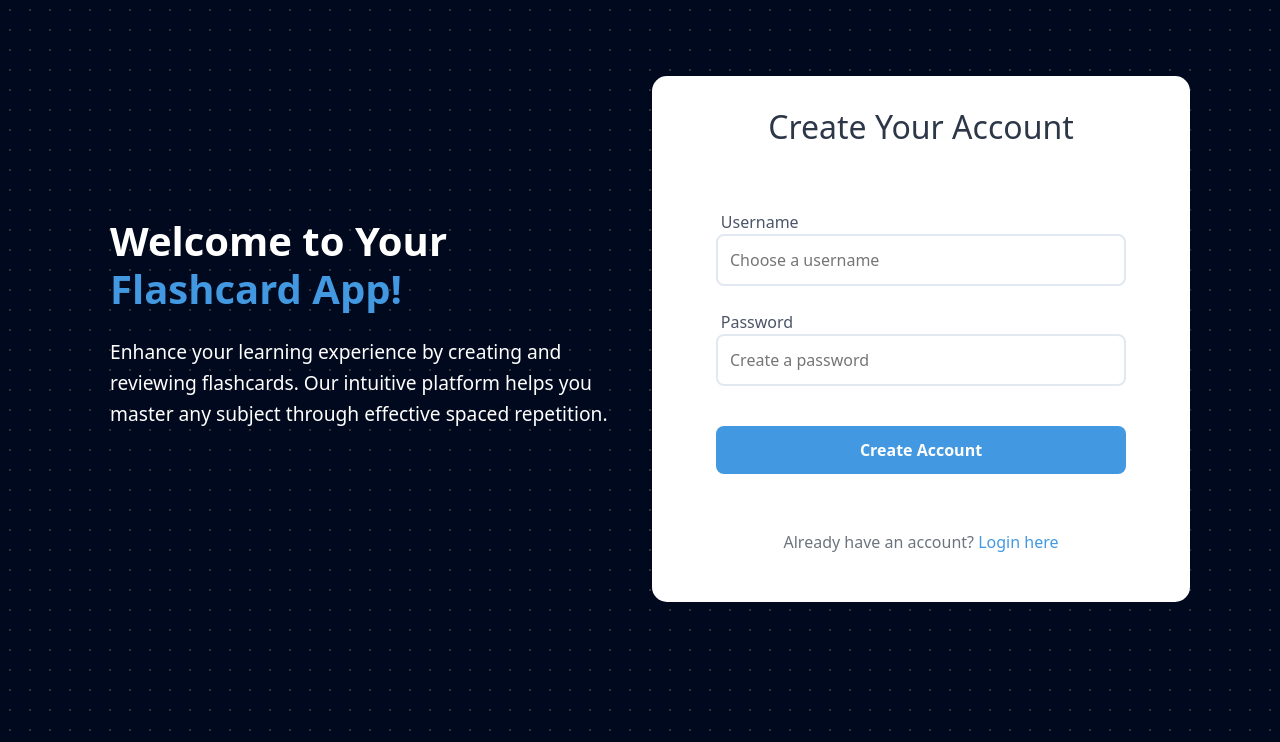
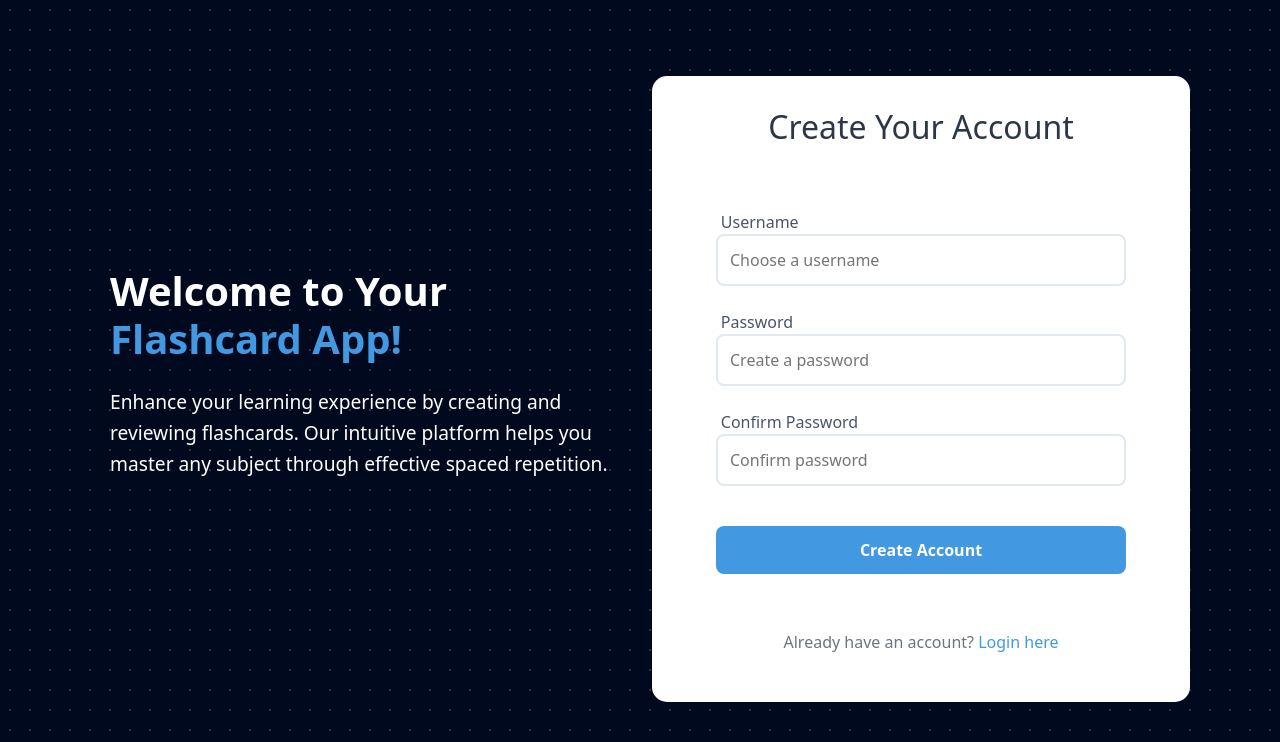
Before and after one commit to nberdi/Flashcard-App, a Flask app: page /register in a window 1280 px wide. Shown: the top 742 px of the page. Run offline with Flask 3, Linux system fonts and the light colour scheme.

Commit message:
added input to confirm password

```diff
--- a/app.py
+++ b/app.py
@@ -60,6 +60,7 @@ def register():
     if request.method == 'POST':
         username = request.form.get('username')
         password = request.form.get('password')
+        confirm_password = request.form.get('confirm_password')
 
         if len(username) < 5:
             flash('Username must be at least 5 characters long')
@@ -67,6 +68,10 @@ def register():
 
         if len(password) < 8:
             flash('Password must be at least 8 characters long')
+            return redirect(url_for('register'))
+
+        if password != confirm_password:
+            flash('Passwords do not match')
             return redirect(url_for('register'))
 
         # check for existing username
--- a/templates/register.html
+++ b/templates/register.html
@@ -32,6 +32,11 @@
                             <input type="password" class="form_input" name="password"
                                     placeholder="Create a password" required>
                         </div>
+                        <div class="form_container">
+                            <label for="confirm_password" class="form_label">Confirm Password</label>
+                            <input type="password" class="form_input" name="confirm_password"
+                                    placeholder="Confirm password" required>
+                        </div>
                         <button type="submit" class="submit_btn">Create Account</button>
                     </form>
                     <p class="mt-4" style="color: #6c757d;">
```
